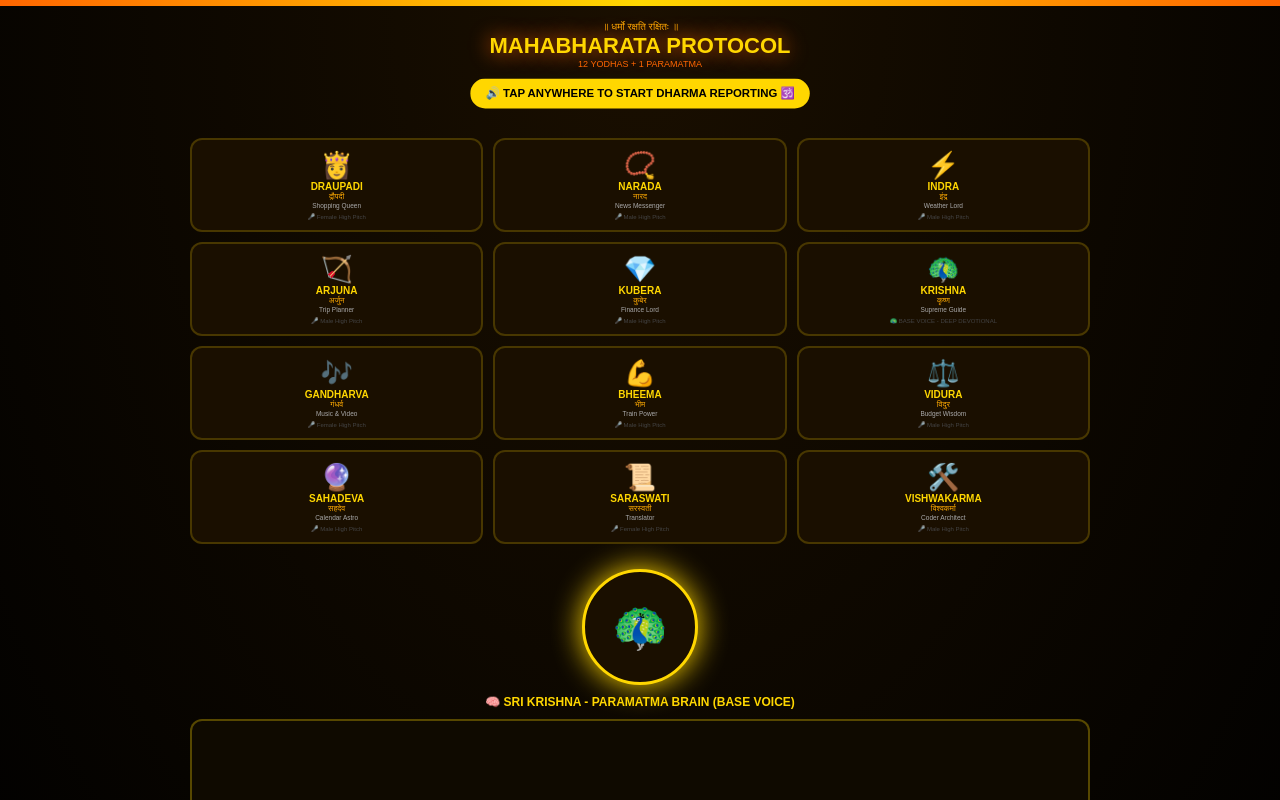
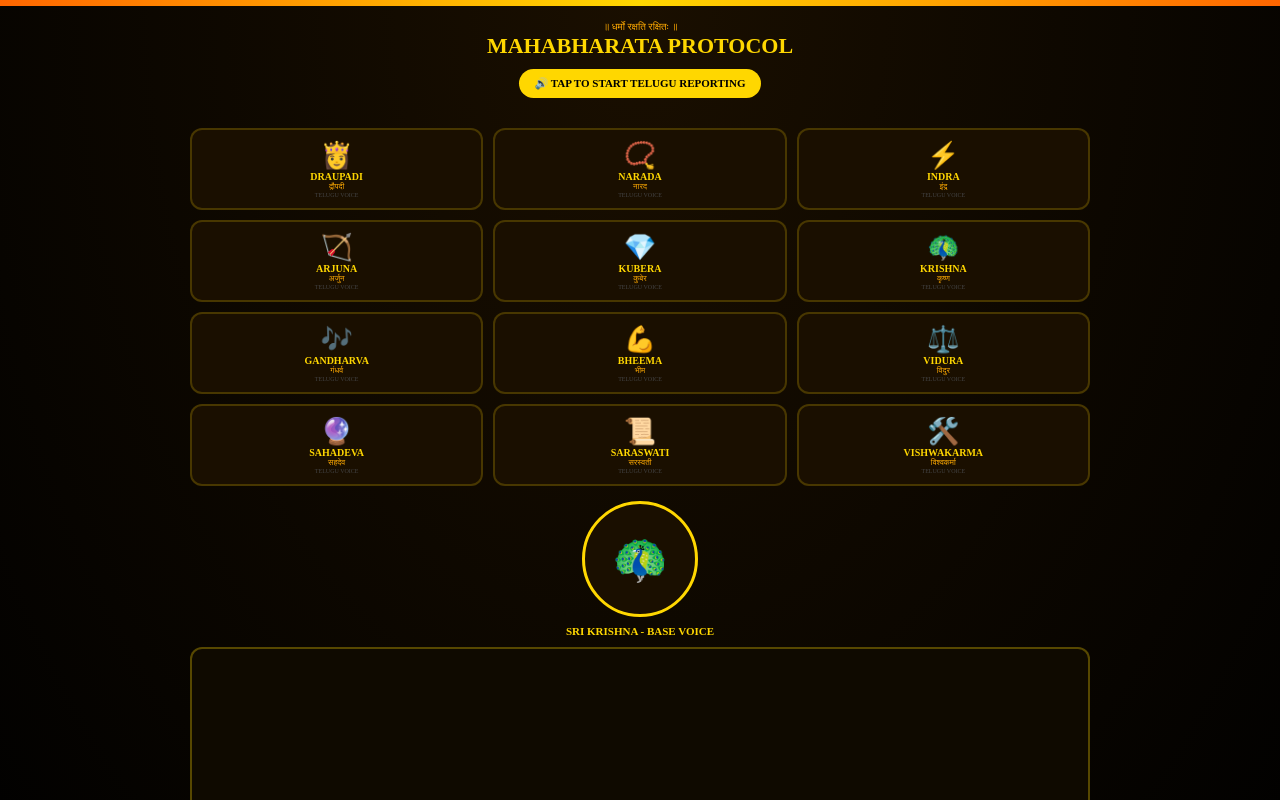
Before and after one commit to Narasimha-cyber/AvenJarvis, a Next.js app: page / in a window 1280 px wide. Shown: the top 800 px of the page. Built offline with nearby package versions, Linux system fonts and the light colour scheme.

Commit message:
Refactor agent data and speech synthesis handling
Updated agent descriptions to include Telugu translations and modified speech synthesis logic for better voice selection.

```diff
--- a/app/page.js
+++ b/app/page.js
@@ -2,18 +2,18 @@
 import { useState, useEffect, useRef } from "react";
 
 const AGENTS = [
-  { id: 1, name: "SHOPPING", char: "DRAUPADI", icon: "👸", gender: "female", tel: "Vastra Devatha Draupadi garu", sanskrit: "द्रौपदी", eng: "Shopping Queen" },
-  { id: 2, name: "NEWS", char: "NARADA", icon: "📿", gender: "male", tel: "Loka Sanchari Narada Maharshi garu", sanskrit: "नारद", eng: "News Messenger" },
-  { id: 3, name: "WEATHER", char: "INDRA", icon: "⚡", gender: "male", tel: "Varsha Devudu Indra garu", sanskrit: "इंद्र", eng: "Weather Lord" },
-  { id: 4, name: "TRIP", char: "ARJUNA", icon: "🏹", gender: "male", tel: "Maha Yatri Arjuna garu", sanskrit: "अर्जुन", eng: "Trip Planner" },
-  { id: 5, name: "FINANCE", char: "KUBERA", icon: "💎", gender: "male", tel: "Dhana Devudu Kubera garu", sanskrit: "कुबेर", eng: "Finance Lord" },
-  { id: 6, name: "MAPS", char: "KRISHNA", icon: "🦚", gender: "male", tel: "Marga Darshi Sri Krishna garu", sanskrit: "कृष्ण", eng: "Supreme Guide", isKrishna: true },
-  { id: 7, name: "YOUTUBE", char: "GANDHARVA", icon: "🎶", gender: "female", tel: "Gana Kala Gandharva Devi garu", sanskrit: "गंधर्व", eng: "Music & Video" },
-  { id: 8, name: "TRAIN", char: "BHEEMA", icon: "💪", gender: "male", tel: "Bala Shali Bheema garu", sanskrit: "भीम", eng: "Train Power" },
-  { id: 9, name: "BUDGET", char: "VIDURA", icon: "⚖️", gender: "male", tel: "Niti Shastri Vidura garu", sanskrit: "विदुर", eng: "Budget Wisdom" },
-  { id: 10, name: "CALENDAR", char: "SAHADEVA", icon: "🔮", gender: "male", tel: "Jyotisha Sahadeva garu", sanskrit: "सहदेव", eng: "Calendar Astro" },
-  { id: 11, name: "TRANSLATE", char: "SARASWATI", icon: "📜", gender: "female", tel: "Vani Devi Saraswati garu", sanskrit: "सरस्वती", eng: "Translator" },
-  { id: 12, name: "CODE", char: "VISHWAKARMA", icon: "🛠️", gender: "male", tel: "Srishti Karta Vishwakarma garu", sanskrit: "विश्वकर्मा", eng: "Coder Architect" },
+  { id: 1, name: "SHOPPING", char: "DRAUPADI", icon: "👸", gender: "female", tel: "Vastra sampada Draupadi ni, seve ku siddamga unnanu prabhu", sanskrit: "द्रौपदी", eng: "Shopping" },
+  { id: 2, name: "NEWS", char: "NARADA", icon: "📿", gender: "male", tel: "Loka sanchari Narada ni, varthalu techhanu prabhu", sanskrit: "नारद", eng: "News" },
+  { id: 3, name: "WEATHER", char: "INDRA", icon: "⚡", gender: "male", tel: "Varshapu devudu Indra ni, meghala samacharam techhanu prabhu", sanskrit: "इंद्र", eng: "Weather" },
+  { id: 4, name: "TRIP", char: "ARJUNA", icon: "🏹", gender: "male", tel: "Maha yatri Arjuna ni, yatra margam chupistanu prabhu", sanskrit: "अर्जुन", eng: "Trip" },
+  { id: 5, name: "FINANCE", char: "KUBERA", icon: "💎", gender: "male", tel: "Dhana adhipati Kubera ni, kharchu lekka chusthanu prabhu", sanskrit: "कुबेर", eng: "Finance" },
+  { id: 6, name: "MAPS", char: "KRISHNA", icon: "🦚", gender: "male", tel: "Marga darshi Sri Krishna ni, nene mee Partha Saradhi prabhu", sanskrit: "कृष्ण", eng: "Guide", isKrishna: true },
+  { id: 7, name: "YOUTUBE", char: "GANDHARVA", icon: "🎶", gender: "female", tel: "Gana kala Gandharva Devi ni, paatalu techhanu prabhu", sanskrit: "गंधर्व", eng: "Music" },
+  { id: 8, name: "TRAIN", char: "BHEEMA", icon: "💪", gender: "male", tel: "Bala shali Bheema ni, bharam moyyagalanu prabhu", sanskrit: "भीम", eng: "Train" },
+  { id: 9, name: "BUDGET", char: "VIDURA", icon: "⚖️", gender: "male", tel: "Niti shastri Vidura ni, manchi chedu chepthanu prabhu", sanskrit: "विदुर", eng: "Budget" },
+  { id: 10, name: "CALENDAR", char: "SAHADEVA", icon: "🔮", gender: "male", tel: "Jyotisha Sahadeva ni, muhurtham chusthanu prabhu", sanskrit: "सहदेव", eng: "Astro" },
+  { id: 11, name: "TRANSLATE", char: "SARASWATI", icon: "📜", gender: "female", tel: "Vani devi Saraswati ni, bhashalu anuvadisthanu prabhu", sanskrit: "सरस्वती", eng: "Translate" },
+  { id: 12, name: "CODE", char: "VISHWAKARMA", icon: "🛠️", gender: "male", tel: "Srishti karta Vishwakarma ni, nirmisthanu prabhu", sanskrit: "विश्वकर्मा", eng: "Coder" },
 ];
 
 export default function Home() {
@@ -23,152 +23,94 @@ export default function Home() {
   const [brainActive, setBrainActive] = useState(false);
   const [voices, setVoices] = useState([]);
   const [started, setStarted] = useState(false);
-  const startedRef = useRef(false);
+  const ref = useRef(false);
 
   useEffect(() => {
     const load = () => setVoices(window.speechSynthesis.getVoices());
     load();
     window.speechSynthesis.onvoiceschanged = load;
-    // Force load on click anywhere if blocked
-    const unlock = () => { window.speechSynthesis.getVoices(); };
-    window.addEventListener("click", unlock, { once: true });
-    return () => window.removeEventListener("click", unlock);
   }, []);
 
-  const speak = (text, gender, isKrishna = false) => {
+  const speakTeluguOnly = (teluguText, gender, isKrishna=false) => {
     return new Promise((resolve) => {
       if (!('speechSynthesis' in window)) { resolve(); return; }
       window.speechSynthesis.cancel();
-      const u = new SpeechSynthesisUtterance(text);
-
-      // VOICE SELECTION - FIXED
+      const u = new SpeechSynthesisUtterance(teluguText);
       let v = null;
       if (isKrishna) {
-        v = voices.find(x => x.name.includes("Microsoft") && x.name.includes("David")) || voices.find(x => x.lang.includes("en-US") && x.name.toLowerCase().includes("male")) || voices[0];
-        u.pitch = 0.8; u.rate = 0.85; // Deep devotional for Krishna
+        v = voices.find(x=>x.name.toLowerCase().includes("david")) || voices[0];
+        u.pitch = 0.75; u.rate = 0.82;
       } else if (gender === "female") {
-        v = voices.find(x => x.name.includes("Zira") || x.name.includes("Samantha") || x.lang.includes("te-IN") && x.name.toLowerCase().includes("female")) || voices.find(x => x.lang.includes("en-IN") && x.name.toLowerCase().includes("female")) || null;
-        u.pitch = 1.6; u.rate = 0.95; // High pitch female
+        v = voices.find(x=>x.name.includes("Zira")||x.name.toLowerCase().includes("female")) || voices[0];
+        u.pitch = 1.55; u.rate = 0.92;
       } else {
-        v = voices.find(x => x.name.includes("David") || x.lang.includes("en-IN") && x.name.toLowerCase().includes("male")) || voices[0];
-        u.pitch = 1.1; u.rate = 0.95; // High pitch male
+        v = voices.find(x=>x.name.includes("David")) || voices[0];
+        u.pitch = 1.15; u.rate = 0.92;
       }
       if (v) u.voice = v;
-      u.lang = voices.find(x => x.lang.includes("te-IN"))? "te-IN" : "en-IN";
-      u.volume = 1.0;
-      u.onend = () => setTimeout(resolve, 600);
+      u.lang = "te-IN";
+      u.onend = () => setTimeout(resolve, 700);
       u.onerror = () => resolve();
       window.speechSynthesis.speak(u);
     });
   };
 
-  // AUTO REPORT - FIXED WITH USER INTERACTION FALLBACK
   useEffect(() => {
-    if (startedRef.current || voices.length === 0) return;
-
+    if (ref.current || voices.length === 0) return;
     const run = async () => {
-      if (startedRef.current) return;
-      startedRef.current = true;
-      setStarted(true);
-
-      await speak("Dharmo Rakshati Rakshitah. Pannendu mandi Maha Yodhulu siddam ayyaru Prabhu.", "male", false);
-
-      for (let i = 0; i < AGENTS.length; i++) {
-        const ag = AGENTS[i];
+      if (ref.current) return;
+      ref.current = true; setStarted(true);
+      await speakTeluguOnly("Dharmo rakshati rakshitah. Pannendu mandi yodhulu siddam ayyaru prabhu.", "male", false);
+      for (let ag of AGENTS) {
         setActiveAgent(ag.id);
-        setBrainActive(false);
-        await speak(`${ag.tel} seva ku siddam. ${ag.sanskrit}.`, ag.gender, ag.isKrishna || false);
+        await speakTeluguOnly(ag.tel, ag.gender, ag.isKrishna||false);
       }
-
-      setActiveAgent(null);
-      setBrainActive(true);
-      await speak("Nenu Sri Krishna ni, Partha Sarathi. Nenu meeku margam chupisthanu. Mee aagya kosam eduru choosthunanu. Bhakthi tho adagandi.", "male", true);
+      setActiveAgent(null); setBrainActive(true);
+      await speakTeluguOnly("Nenu Sri Krishna ni, mee Partha Sarathi. Antha siddam ayyindi. Mee agna kosam eduru chustunnanu prabhu.", "male", true);
       setBrainActive(false);
     };
-
-    // Try auto after 1.5 sec
-    const t = setTimeout(run, 1500);
+    const t = setTimeout(run, 1000);
     return () => clearTimeout(t);
   }, [voices]);
 
-  // Manual start if auto blocked by browser
-  const manualStart = async () => {
-    if (started) return;
-    if (startedRef.current) return;
-    startedRef.current = true;
-    setStarted(true);
-    await speak("Dharmo Rakshati Rakshitah. Pannendu mandi siddam.", "male", false);
-    for (let ag of AGENTS) {
-      setActiveAgent(ag.id);
-      await speak(`${ag.tel} seva ku siddam.`, ag.gender, ag.isKrishna||false);
-    }
-    setActiveAgent(null);
-    setBrainActive(true);
-    await speak("Nenu Sri Krishna ni. Mee aagya cheppandi.", "male", true);
-    setBrainActive(false);
-  };
-
   const send = async () => {
     if (!msg) return;
-    const userMsg = msg;
-    setChat(p => [...p, { role: "user", text: userMsg }]);
-    setMsg("");
-    setBrainActive(true);
-    await speak("Aagya Prabhu, alochistunnanu, koncham aagandi.", "male", true);
-
+    const userMsg = msg; setChat(p=>[...p, {role:"user", text:userMsg}]); setMsg("");
+    setBrainActive(true); await speakTeluguOnly("Agna prabhu, alochistunnanu.", "male", true);
     try {
-      const res = await fetch("/api/avengers", { method: "POST", headers: { "Content-Type": "application/json" }, body: JSON.stringify({ message: userMsg }) });
+      const res = await fetch("/api/avengers", { method:"POST", headers:{"Content-Type":"application/json"}, body: JSON.stringify({message:userMsg}) });
       const data = await res.json();
-      setChat(p => [...p, { role: "jarvis", text: data.reply, agent: data.agent }]);
+      setChat(p=>[...p, {role:"jarvis", text:data.reply, agent:data.agent}]);
       setBrainActive(false);
-      const clean = data.reply.replace(/[*#]/g, "").slice(0, 400);
-      await speak(clean, "male", true);
-    } catch (e) {
-      setChat(p => [...p, { role: "jarvis", text: "Error Prabhu: " + e.message, agent: "ERROR" }]);
-      setBrainActive(false);
-    }
+      await speakTeluguOnly(data.reply.replace(/[*#🕉️⚡🏹💎🦚🎶💪⚖️🔮📜🛠️]/g,"").slice(0,380), "male", true);
+    } catch(e){ setBrainActive(false); }
   };
 
   return (
-    <div onClick={manualStart} style={{ background: "radial-gradient(ellipse at top, #1a0f00 0%, #000)", minHeight: "100vh", color: "#ffd700", fontFamily: "sans-serif" }}>
-      <div style={{ height: "6px", background: "linear-gradient(90deg, #ff6600, #ffd700, #ff6600)" }}></div>
-      <div style={{ textAlign: "center", padding: "15px" }}>
-        <div style={{ fontSize: "10px", color: "#ffaa00" }}>॥ धर्मो रक्षति रक्षितः ॥</div>
-        <div style={{ fontSize: "22px", fontWeight: "900", textShadow: "0 0 20px #ff6600" }}>MAHABHARATA PROTOCOL</div>
-        <div style={{ fontSize: "9px", color: "#ff6600" }}>12 YODHAS + 1 PARAMATMA</div>
-        {!started && <div style={{ marginTop: "10px", background: "#ffd700", color: "#000", padding: "8px 15px", borderRadius: "20px", fontSize: "11px", fontWeight: "900", display: "inline-block", animation: "pulse 1s infinite" }}>🔊 TAP ANYWHERE TO START DHARMA REPORTING 🕉️</div>}
+    <div onClick={()=>{ if(!started){ window.location.reload(); } }} style={{background:"radial-gradient(ellipse at top, #1a0f00 0%, #000)", minHeight:"100vh", color:"#ffd700"}}>
+      <div style={{height:"6px", background:"linear-gradient(90deg,#ff6600,#ffd700,#ff6600)"}}></div>
+      <div style={{textAlign:"center", padding:"15px"}}>
+        <div style={{fontSize:"10px", color:"#ffaa00"}}>॥ धर्मो रक्षति रक्षितः ॥</div>
+        <div style={{fontSize:"22px", fontWeight:"900"}}>MAHABHARATA PROTOCOL</div>
+        {!started && <div style={{marginTop:"10px", background:"#ffd700", color:"#000", padding:"8px 15px", borderRadius:"20px", fontSize:"11px", fontWeight:"900", display:"inline-block"}}>🔊 TAP TO START TELUGU REPORTING</div>}
       </div>
-
-      <div style={{ display: "grid", gridTemplateColumns: "repeat(3, 1fr)", gap: "10px", padding: "15px", maxWidth: "900px", margin: "0 auto" }}>
-        {AGENTS.map(a => (
-          <div key={a.id} style={{ border: `2px solid ${activeAgent===a.id? "#ffd700" : "rgba(255,215,0,0.2)"}`, background: activeAgent===a.id? "#332200" : "#1a0f00", padding: "10px 5px", textAlign: "center", borderRadius: "12px", transform: activeAgent===a.id? "scale(1.05)" : "scale(1)", transition: "0.3s" }}>
-            <div style={{ fontSize: "26px" }}>{a.icon}</div>
-            <div style={{ fontSize: "10px", fontWeight: "900" }}>{a.char}</div>
-            <div style={{ fontSize: "8px", color: "#ffaa00" }}>{a.sanskrit}</div>
-            <div style={{ fontSize: "6.5px", color: "#aaa" }}>{a.eng}</div>
-            <div style={{ fontSize: "6px", marginTop: "4px", color: activeAgent===a.id? "#00ff88" : "#444" }}>{activeAgent===a.id? "🔔 CHEPTHUNNARU..." : a.isKrishna? "🦚 BASE VOICE - DEEP DEVOTIONAL" : a.gender==="female"? "🎤 Female High Pitch" : "🎤 Male High Pitch"}</div>
-          </div>
-        ))}
+      <div style={{display:"grid", gridTemplateColumns:"repeat(3, 1fr)", gap:"10px", padding:"15px", maxWidth:"900px", margin:"0 auto"}}>
+        {AGENTS.map(a=><div key={a.id} style={{border:`2px solid ${activeAgent===a.id?"#ffd700":"rgba(255,215,0,0.2)"}`, background:"#1a0f00", padding:"10px 5px", textAlign:"center", borderRadius:"12px"}}>
+          <div style={{fontSize:"26px"}}>{a.icon}</div><div style={{fontSize:"10px", fontWeight:"900"}}>{a.char}</div><div style={{fontSize:"8px", color:"#ffaa00"}}>{a.sanskrit}</div><div style={{fontSize:"6px", color:activeAgent===a.id?"#00ff88":"#444"}}>{activeAgent===a.id?"🔔 TELUGU LO CHEPTHUNNARU":"TELUGU VOICE"}</div></div>)}
       </div>
-
-      <div style={{ display: "flex", flexDirection: "column", alignItems: "center", margin: "10px 0" }}>
-        <div style={{ width: "110px", height: "110px", borderRadius: "50%", background: brainActive? "#001a33" : "#1a0f00", border: `3px solid ${brainActive? "#00d4ff" : "#ffd700"}`, display: "flex", alignItems: "center", justifyContent: "center", boxShadow: brainActive? "0 0 50px #00d4ff" : "0 0 30px #ffd700" }}>
-          <span style={{ fontSize: "45px" }}>🦚</span>
-        </div>
-        <div style={{ marginTop: "10px", fontSize: "12px", fontWeight: "900", color: brainActive? "#00d4ff" : "#ffd700" }}>🧠 SRI KRISHNA - PARAMATMA BRAIN (BASE VOICE)</div>
+      <div style={{display:"flex", flexDirection:"column", alignItems:"center"}}>
+        <div style={{width:"110px", height:"110px", borderRadius:"50%", background:brainActive?"#001a33":"#1a0f00", border:`3px solid ${brainActive?"#00d4ff":"#ffd700"}`, display:"flex", alignItems:"center", justifyContent:"center"}}><span style={{fontSize:"45px"}}>🦚</span></div>
+        <div style={{marginTop:"8px", fontSize:"11px", fontWeight:"900"}}>SRI KRISHNA - BASE VOICE</div>
       </div>
-
-      <div style={{ maxWidth: "900px", margin: "0 auto", padding: "0 12px" }}>
-        <div style={{ minHeight: "220px", maxHeight: "380px", overflowY: "auto", border: "2px solid rgba(255,215,0,0.3)", borderRadius: "12px", background: "#0f0a00", padding: "12px" }}>
-          {chat.map((c,i)=><div key={i} style={{ margin: "12px 0", padding: "12px", background: c.role==="user"? "#1a1200" : "#001a33", borderLeft: `4px solid ${c.role==="user"? "#ffaa00" : "#00d4ff"}`, borderRadius: "0 8px 8px 0", fontSize: "12.5px", whiteSpace: "pre-wrap" }}><b style={{ fontSize: "9px" }}>{c.agent}:</b><br/>{c.text}</div>)}
+      <div style={{maxWidth:"900px", margin:"10px auto", padding:"0 12px"}}>
+        <div style={{minHeight:"220px", maxHeight:"380px", overflowY:"auto", border:"2px solid rgba(255,215,0,0.3)", borderRadius:"12px", background:"#0f0a00", padding:"12px"}}>
+          {chat.map((c,i)=><div key={i} style={{margin:"12px 0", padding:"12px", background:c.role==="user"?"#1a1200":"#001a33", borderLeft:`4px solid ${c.role==="user"?"#ffaa00":"#00d4ff"}`, fontSize:"12.5px", whiteSpace:"pre-wrap"}}><b style={{fontSize:"9px"}}>{c.agent}:</b><br/>{c.text}</div>)}
         </div>
       </div>
-
-      <div style={{ maxWidth: "900px", margin: "15px auto", padding: "0 12px", display: "flex", gap: "8px" }}>
-        <input value={msg} onChange={e=>setMsg(e.target.value)} onKeyDown={e=>e.key==="Enter" && send()} placeholder="🕉️ Aagya ivvandi Prabhu..." style={{ flex: 1, background: "#1a1200", border: "2px solid rgba(255,215,0,0.3)", color: "#ffd700", padding: "14px", borderRadius: "10px", outline: "none" }} />
-        <button onClick={send} style={{ background: "#ffd700", color: "#000", border: "none", padding: "0 22px", borderRadius: "10px", fontWeight: "900" }}>YAGYA 🔥</button>
+      <div style={{maxWidth:"900px", margin:"15px auto", padding:"0 12px", display:"flex", gap:"8px"}}>
+        <input value={msg} onChange={e=>setMsg(e.target.value)} onKeyDown={e=>e.key==="Enter"&&send()} placeholder="🕉️ Aagya ivvandi Prabhu..." style={{flex:1, background:"#1a1200", border:"2px solid rgba(255,215,0,0.3)", color:"#ffd700", padding:"14px", borderRadius:"10px"}}/>
+        <button onClick={send} style={{background:"#ffd700", color:"#000", border:"none", padding:"0 22px", borderRadius:"10px", fontWeight:"900"}}>YAGYA 🔥</button>
       </div>
-      <style>{`@keyframes pulse{0%,100%{transform:scale(1)}50%{transform:scale(1.05)}}`}</style>
     </div>
   );
 }
```
